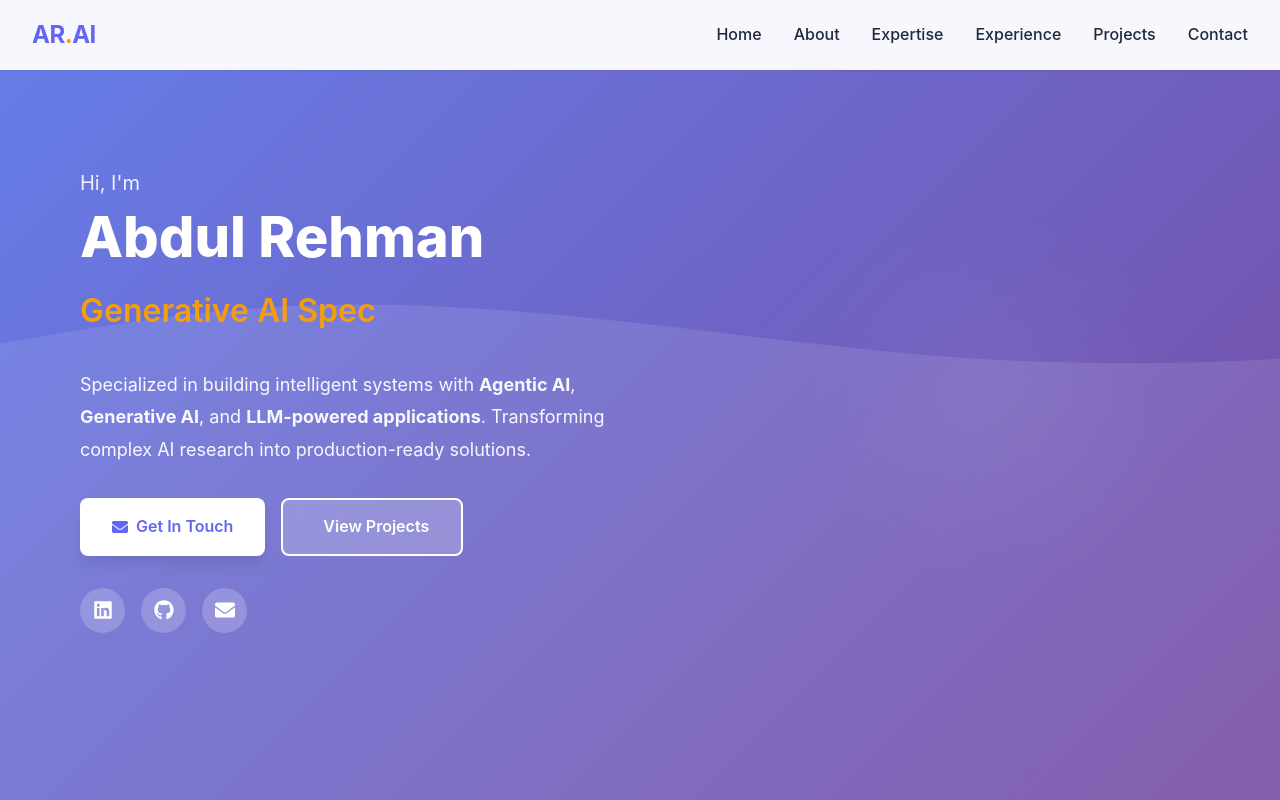
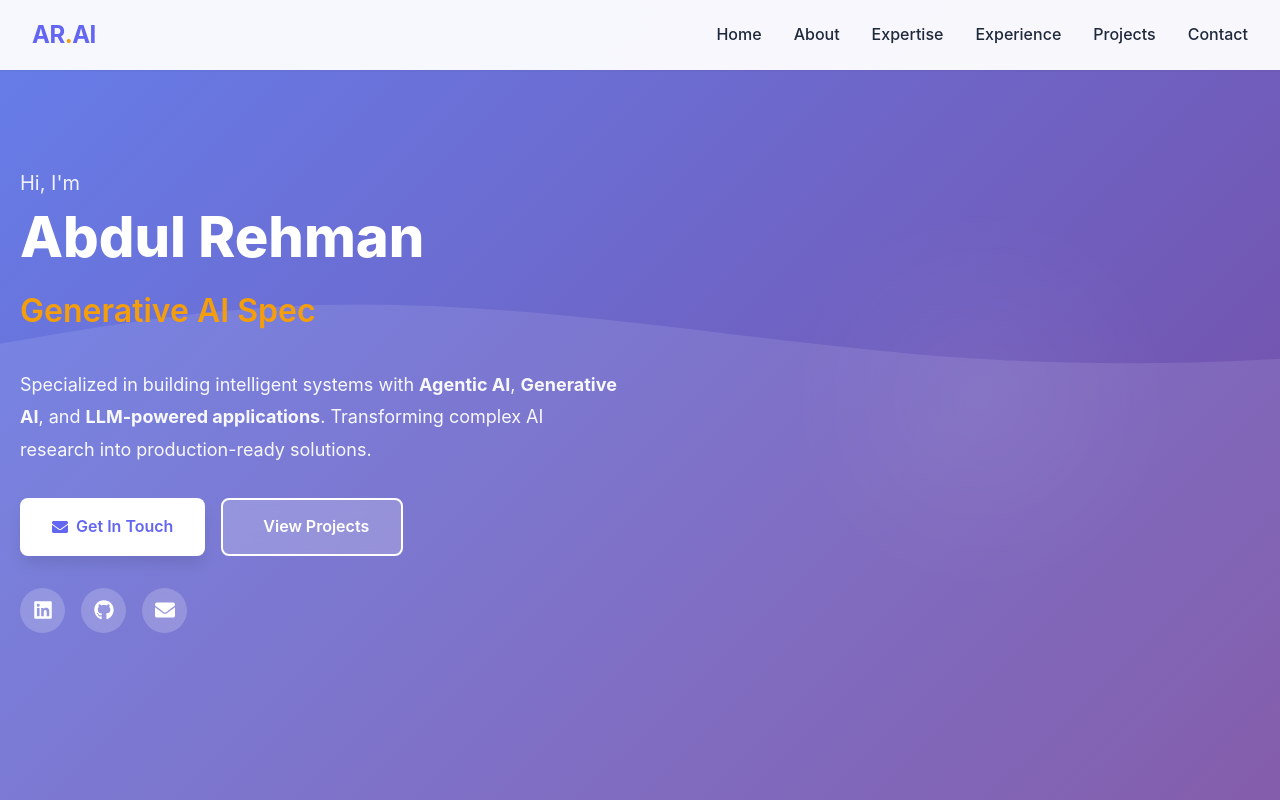
Before and after one commit to abdul-rehman-ai-ml/Portfolio, a React (Vite) app: page / in a window 1280 px wide. Shown: the top 800 px of the page. Built offline with nearby package versions, Linux system fonts and the light colour scheme.

Commit message:
style update

```diff
--- a/src/App.css
+++ b/src/App.css
@@ -163,7 +163,7 @@ body {
     align-items: center;
     position: relative;
     z-index: 1;
-    padding-left: 80px;
+    padding-left: 20px;
 }
 
 .hero-text {
```
